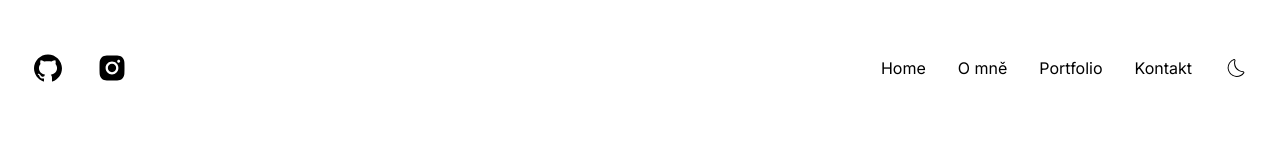
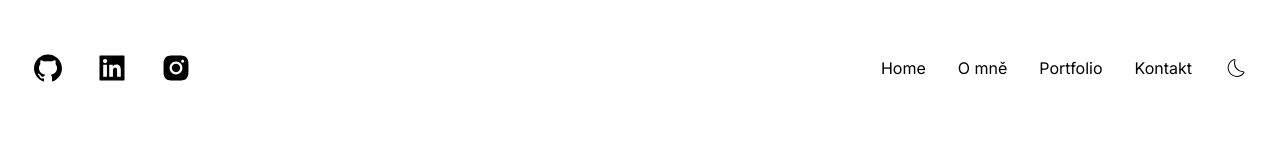
Before and after one commit to Vsetis/ondravseta-portfolio, a Next.js app: page / in a window 1280 px wide. Shown: the top 160 px of the page. Built offline with nearby package versions, Linux system fonts and the light colour scheme.

Commit message:
add Linkedin to nav

```diff
--- a/src/components/Menu/Socials.tsx
+++ b/src/components/Menu/Socials.tsx
@@ -1,12 +1,15 @@
 import Link from 'next/link';
-import { AiFillGithub, AiFillInstagram } from 'react-icons/ai';
+import { AiFillGithub, AiFillInstagram, AiFillLinkedin } from 'react-icons/ai';
 
 const socials = [
-    { target: 'https://github.com/Vsetis', icon: AiFillGithub, id: 1 },
+    { target: 'https://github.com/Vsetis', icon: AiFillGithub },
+    {
+        target: 'https://www.linkedin.com/in/ond%C5%99ej-v%C5%A1eti%C4%8Dka-7376a0271/',
+        icon: AiFillLinkedin,
+    },
     {
         target: 'https://www.instagram.com/modernweb.cz/',
         icon: AiFillInstagram,
-        id: 2,
     },
 ];
 
@@ -16,9 +19,9 @@ export default function Socials() {
             <div className="flex ">
                 {socials.map((social) => (
                     <Link
-                        key={social.id}
+                        key={social.target}
                         href={social.target}
-                        className="mr-8"
+                        className="mr-8 transition-all hover:scale-105"
                         target="_blank"
                     >
                         <social.icon className="w-8 h-8" />
```
